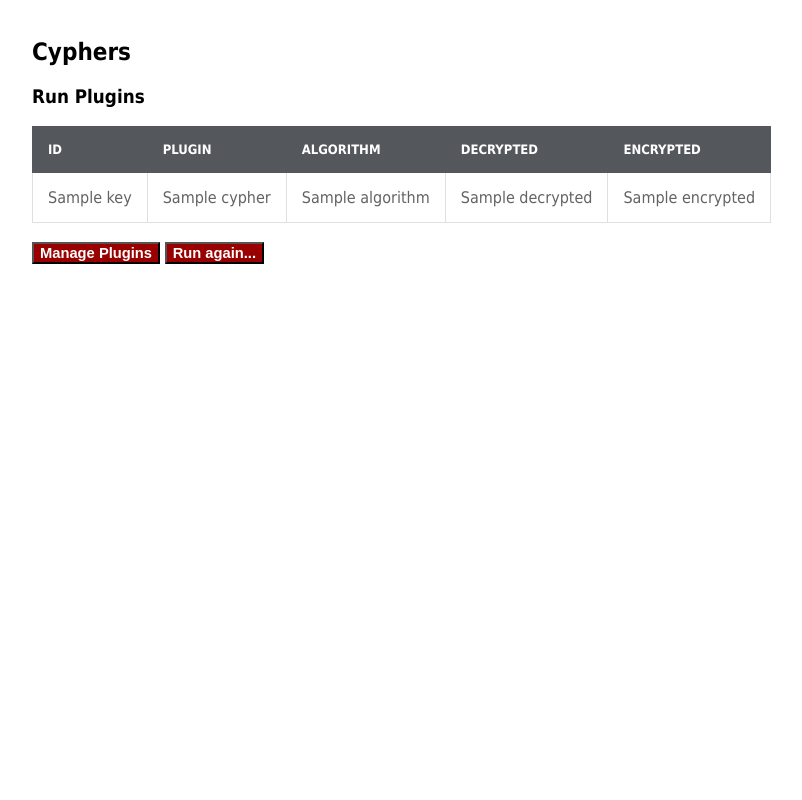
After one commit to ualter/py-plugin-architecture, a FastAPI app: template pycypher/templates/run_cyphers.html in a window 1280 px wide. The commit adds this page. Shown: the whole page, without its empty margins (6-808 px from the left). Run offline with FastAPI, Linux system fonts and the light colour scheme; the template is opened without the code that fills it: most values are stand-ins (such as "Sample title", 1, 10 or a date in 2020).

Commit message:
Running Cypher Plugins

```diff
--- a/pycypher/plugin_factory.py
+++ b/pycypher/plugin_factory.py
@@ -1,5 +1,3 @@
-
-
 from typing import Any, Callable, Dict
 from .cypher_protocol import Cypher
 
--- a/pycypher/plugin_loader.py
+++ b/pycypher/plugin_loader.py
@@ -62,9 +62,10 @@ def load_plugins() -> Dict[str,Any]:
         plugin_info = plugin.register(factory_register)
 
         plugins_loaded["plugins"].append({
-            "key":plugin_info,
+            "key": plugin_info,
             "name": plugin.__name__,
-            "file": plugin.__file__
+            "file": plugin.__file__,
+            "plugin": plugin
         })
     log.info(plugins_loaded)
     return plugins_loaded
--- a/pycypher/server.py
+++ b/pycypher/server.py
@@ -3,6 +3,7 @@ from typing import Dict, Any
 from .plugin_manager import uninstall as plugin_uninstall
 from .plugin_manager import load_plugins as plugin_load
 from .plugin_manager import install_plugin as plugin_install
+from .plugin_manager import load_cyphers_from_plugins as load_cyphers
 from fastapi import FastAPI, File, UploadFile, Request
 from fastapi.staticfiles import StaticFiles
 from fastapi.responses import RedirectResponse
@@ -52,3 +53,14 @@ def read_root(request: Request):
   app.plugin_list = plugin_load()
   redirect_url = request.url_for('read_root')
   return RedirectResponse(redirect_url, status_code=303)
+
+@app.get("/run-cyphers")
+def read_root(request: Request):
+  result_cyphers = load_cyphers(app.plugin_list)
+  print(result_cyphers)
+  return templates.TemplateResponse("run_cyphers.html",
+        {
+          "request": request,
+          "cyphers": result_cyphers
+        }
+  )
--- /dev/null
+++ b/pycypher/templates/run_cyphers.html
@@ -0,0 +1,47 @@
+<html>
+    <head>
+        <title>Cyphers</title>
+        <link href="{{ url_for('static', path='/styles.css') }}" rel="stylesheet">
+        <script text="javascript">
+            function managePlugins() {
+                window.location.href="/";
+            }
+            function runPlugins() {
+                window.location.href="/run-cyphers";
+            }
+        </script>
+    </head>
+    <h2>Cyphers</h2>
+    <h3>Run Plugins</h3>
+    <body>
+        <table>
+            <thead><tr>
+                <td>ID</td>
+                <td>PLUGIN</td>
+                <td>ALGORITHM</td>
+                <td>DECRYPTED</td>
+                <td>ENCRYPTED</td>
+            </tr></thead>
+            {% for c in cyphers %}
+            {% set key = c['key'] %}
+            <tr>
+                <td>{{c['key']}}</td>
+                <td>{{c['name']}}</td>
+                <td>{{c['algorithm']}}</td>
+                <td>{{c['decrypted']}}</td>
+                <td>{{c['encrypted']}}</td>
+            </tr>
+            {% endfor %}
+        </table>
+        <br>
+        <button id="btnManagePlugins"  type="submit" value="Submit" onclick='javascript:managePlugins();'>Manage Plugins</button>
+        <button id="btnRunPlugins"  type="submit" value="Submit" onclick='javascript:runPlugins();'>Run again...</button>
+        <br><br><br>
+        <div id='formUp' style="display:none;">
+            <form action="/uploadfiles/" enctype="multipart/form-data" method="post">
+                <input name="file" type="file">
+                <input type="submit" value="Install">
+            </form>
+        </div>
+    </body>
+</html>
```
Also changed, not shown: plugins/aes.py (+7 -1 lines), plugins/rsa.py (+9 -0 lines), pycypher/plugin_manager.py (+24 -0 lines), pycypher/templates/index.html (+6 -1 lines), triple_des.py (+8 -3 lines).
